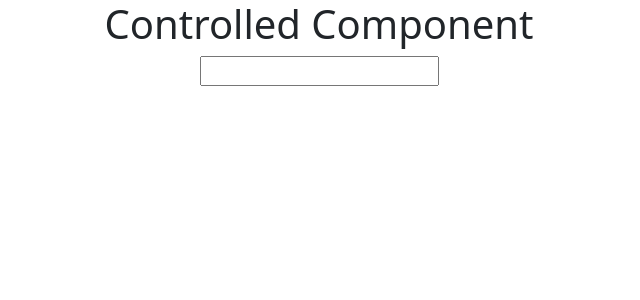
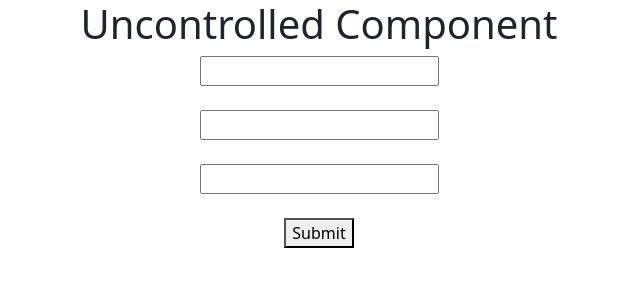
Before and after one commit to NayakVandana/React_js, a React (Create React App) app in the folder blog/: page / in a window 1280 px wide. Shown: the top 300 px of the page, without its empty margins (321-961 px from the left). Built offline with nearby package versions, Linux system fonts and the light colour scheme.

Commit message:
uncontroller

```diff
--- a/blog/src/App.js
+++ b/blog/src/App.js
@@ -1,17 +1,33 @@
-//controll component state thi controll thai 6e function and class ma same 6e
+//uncontroller ma ref and document thi handle thai 6e same class and function component ma aaj concept
+
 
 import './App.css';
-import React,{useState} from 'react'
+import React, { useRef } from 'react'
 function App() {
-  const [val,setVal]=useState("")
+  let inputRef = useRef(null)
+  let inputRef2 = useRef(null)
 
-   return (
+  function submitForm(e) {
+    e.preventDefault()
+    console.warn("input field 1 value : ", inputRef.current.value)
+    console.warn("input field 2 value : ", inputRef2.current.value)
+    let input3 = document.getElementById('input3').value
+    console.warn("input field 3 value : ", input3)
+
+
+  }
+  return (
     <div className="App">
-      <h1>Controlled Component </h1>
-      <input type="text" value={val} onChange={(e)=>setVal(e.target.value)} />
-   <h1>{val}</h1>
+      <h1>Uncontrolled Component </h1>
+      <form onSubmit={submitForm} >
+        <input ref={inputRef} type="text" /> <br /> <br />
+        <input ref={inputRef2} type="text" /> <br /> <br />
+        <input id="input3" type="text" /> <br /> <br />
+
+        <button>Submit</button>
+      </form>
     </div>
   );
 
 }
-export default  App;
+export default App;
```
